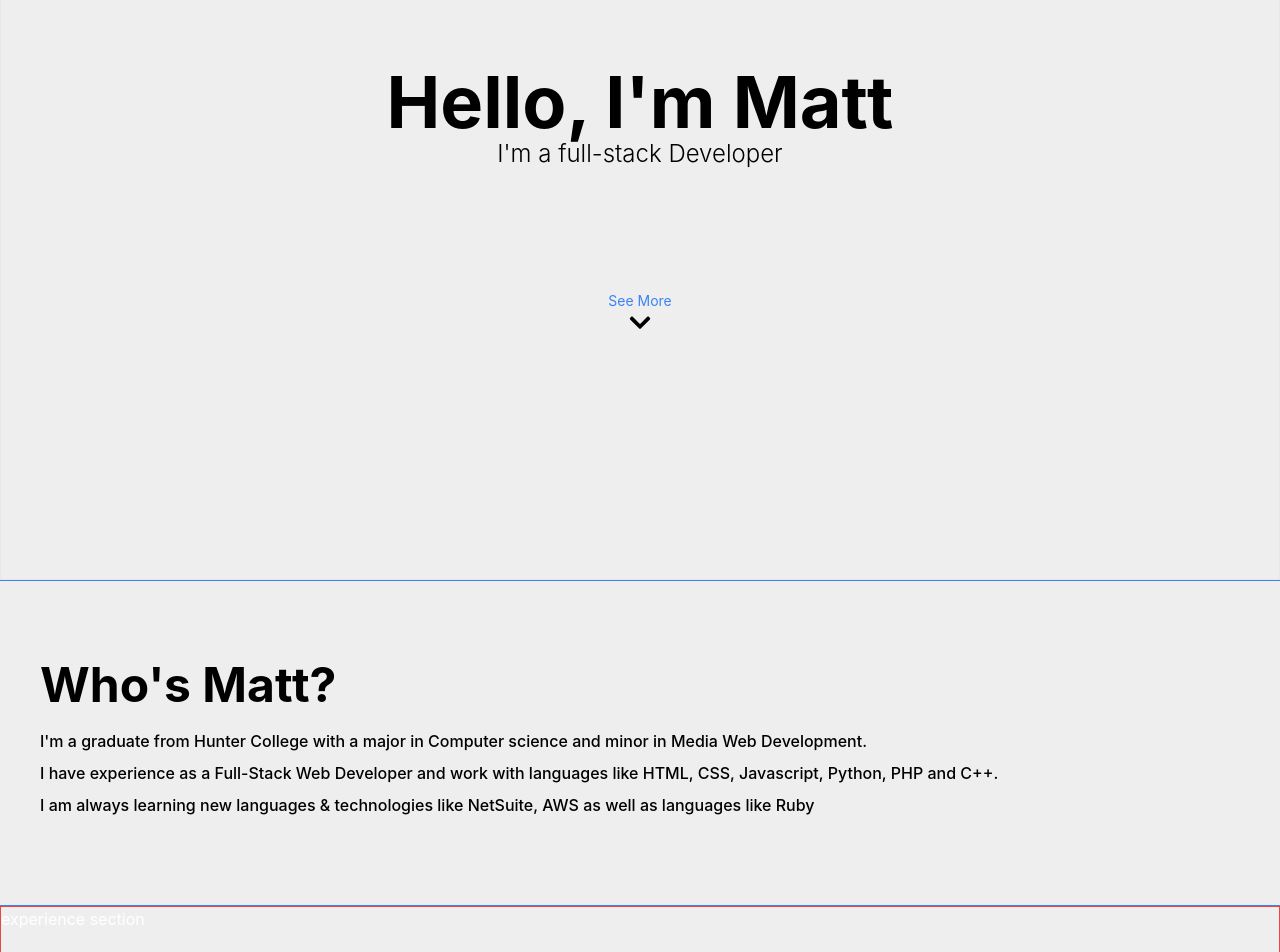
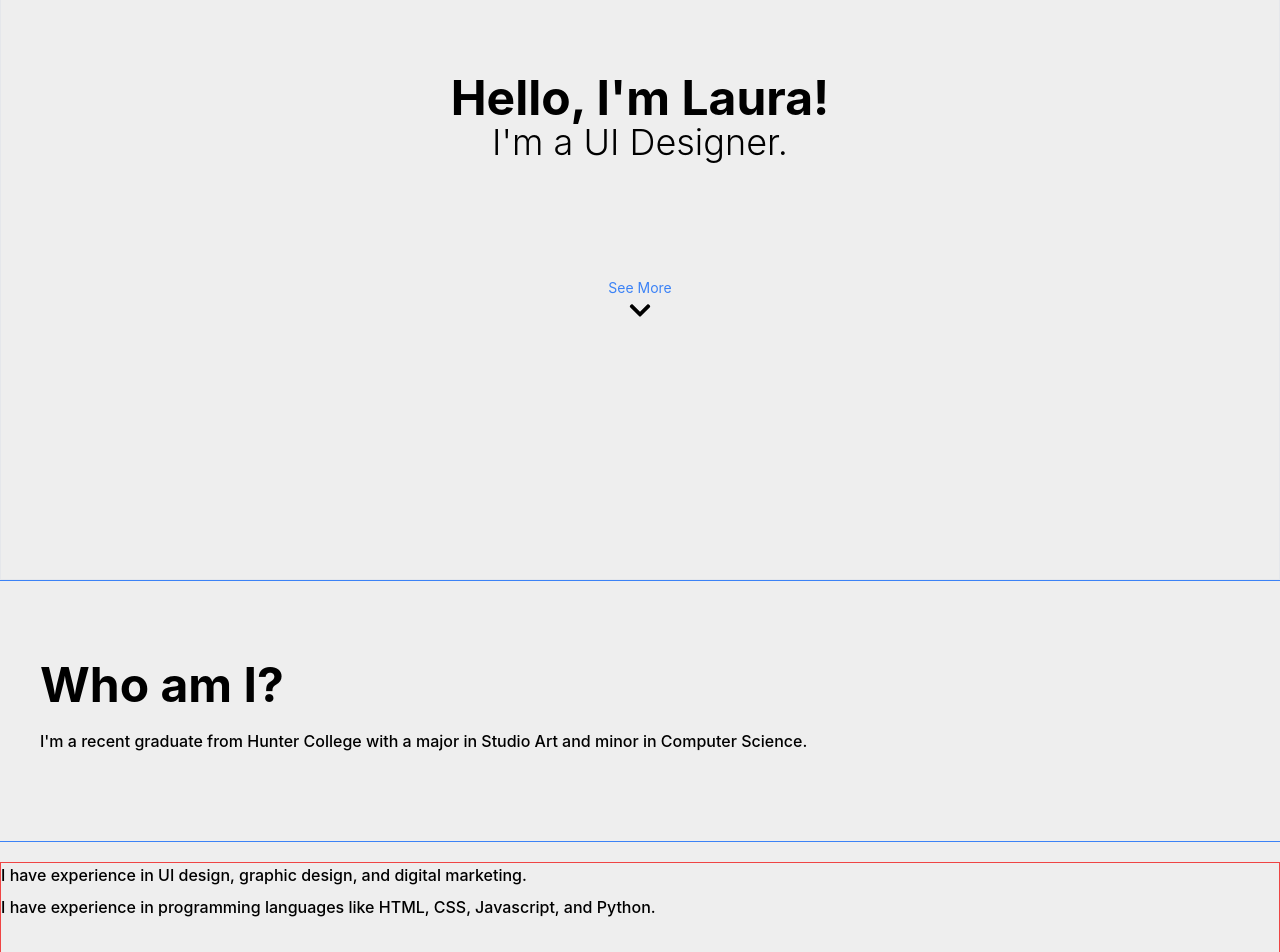
Before and after one commit to laurawillson/react-portfolio, a React (Create React App) app: page / in a window 1280 px wide. Shown: the part 220-1172 px from the top of the page. Built offline with nearby package versions, Linux system fonts and the light colour scheme.

Commit message:
added css changes

```diff
--- a/src/components/BodyContentComponent.js
+++ b/src/components/BodyContentComponent.js
@@ -7,8 +7,8 @@ export default function BodyContentComponent(){
         <div className="body-container ">
             <div id="HOME" className="home-container flex flex-col justify-center align-text-top w-full h-screen border  text-white px-10">
                 <div className="home-content flex flex-col my-7 justify-center sm:items-center w-full  text-black">
-                    <p className="text-7xl font-bold">Hello, I'm Matt</p>
-                    <p className="font-light text-2xl">I'm a full-stack Developer</p>
+                    <p className="text-5xl font-bold">Hello, I'm Laura!</p>
+                    <p className="font-light text-4xl">I'm a UI Designer.</p>
                 </div>
                 <div className="chevron-down-animation flex justify-center items-center text-black  mt-20">
                     <a href="#ABOUT" className="flex flex-col justify-center items-center">
@@ -21,7 +21,7 @@ export default function BodyContentComponent(){
 
             <div  className="home-container flex flex-col w-full border-y border-blue-500 text-white px-10 py-20">
                 <div className="about-content-header flex justify-start items-center">
-                    <p className="text-5xl font-bold text-black">Who's Matt?</p>
+                    <p className="text-5xl font-bold text-black">Who am I?</p>
                     {/* <p className="text-5xl font-bold text-blue-500">
                         <span className="loader_dot">.</span>
                         <span className="loader_dot">.</span>
@@ -29,15 +29,14 @@ export default function BodyContentComponent(){
                     </p> */}
                 </div>
                 <div className="about-content text-black mt-5">
-                    <p className="mb-2 font-medium">I'm a graduate from Hunter College with a major in Computer science and minor in Media Web Development.</p>
-                    <p className="mb-2 font-medium">I have experience as a Full-Stack Web Developer and work with languages like HTML, CSS, Javascript, Python, PHP and C++.</p>
-                    <p className="mb-2 font-medium">{'I am always learning new languages & technologies like NetSuite, AWS as well as languages like Ruby'}</p>
+                    <p className="mb-2 font-medium">I'm a recent graduate from Hunter College with a major in Studio Art and minor in Computer Science.</p>
                 </div>
 
             </div>
 
-            <div id="EXPERIENCE" className="home-container w-full h-screen border border-red-500 text-white">
-                experience section
+            <div id="EXPERIENCE" className="home-container w-full h-screen border border-red-500 text-black mt-5">
+                <p className="mb-2 font-medium">I have experience in UI design, graphic design, and digital marketing.</p>
+                    <p className="mb-2 font-medium">{'I have experience in programming languages like HTML, CSS, Javascript, and Python.'}</p>
             </div>
         </div>
     )
--- a/src/components/NavbarComponent.js
+++ b/src/components/NavbarComponent.js
@@ -42,7 +42,7 @@ export default function NavbarComponent(){
                     <a href="https://github.com/matter13311" target="_blank" rel="noopener noreferrer" className=" ml-4 p-1">
                         <FaGithub/>
                     </a>
-                    <a href="https://www.linkedin.com/in/matthew-liang-854637169/" target="_blank" rel="noopener noreferrer" className="ml-4 p-1">
+                    <a href="https://www.linkedin.com/in/laura-willson" target="_blank" rel="noopener noreferrer" className="ml-4 p-1">
                         <FaLinkedinIn />
                     </a>
                 </div>
```
